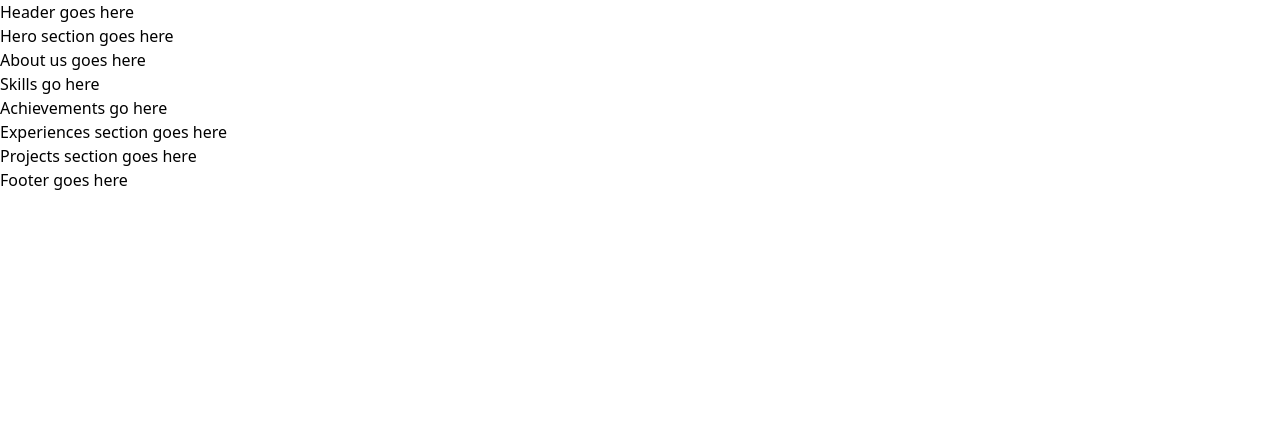
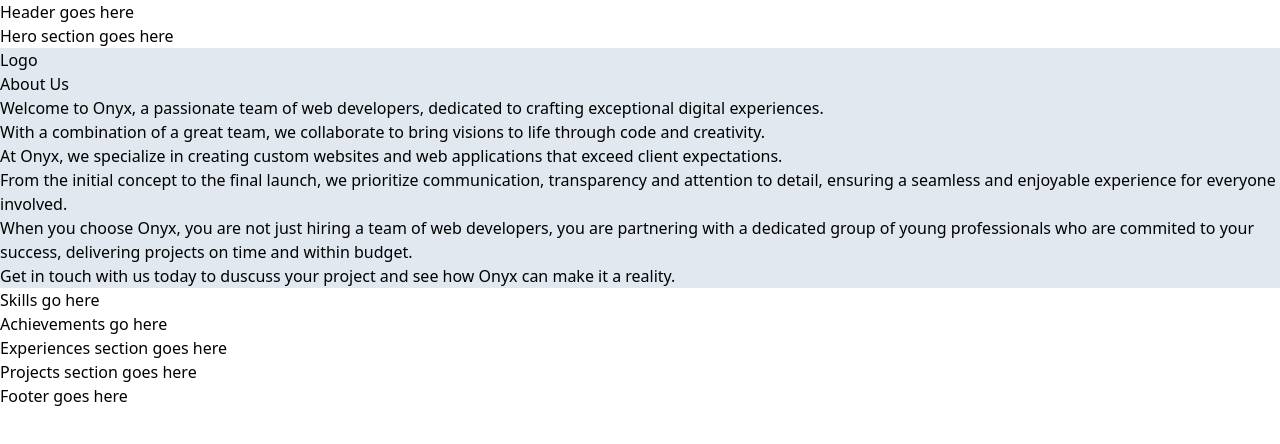
Before and after one commit to OnyxAlpha/ONYX-Portfolio-Website, a React (Create React App) app: page / in a window 1280 px wide. Shown: the top 444 px of the page. Built offline with nearby package versions, Linux system fonts and the light colour scheme.

Commit message:
creating about us section

```diff
--- a/src/components/about/index.jsx
+++ b/src/components/about/index.jsx
@@ -1,7 +1,19 @@
 export default function AboutUs() {
     return (
         <>
-        <p>About us goes here</p>
+        <section className="bg-slate-200">
+            <div>Logo</div>
+            <div>
+                <h1>About Us</h1>
+                <p>Welcome to Onyx, a passionate team of web developers, dedicated to crafting exceptional digital experiences.</p>
+                <p>With a combination of a great team, we collaborate to bring visions to life through code and creativity.</p>
+                <p>At Onyx, we specialize in creating custom websites and web applications that exceed client expectations.</p>
+                <p>From the initial concept to the final launch, we prioritize communication, transparency and attention to detail, ensuring a seamless and enjoyable experience for everyone involved.</p>
+                <p>When you choose Onyx, you are not just hiring a team of web developers, you are partnering with a dedicated group of young professionals who are commited to your success, delivering projects on time and within budget.</p>
+                <p>Get in touch with us today to duscuss your project and see how Onyx can make it a reality.</p>
+            </div>
+
+        </section>
         </>
     );
 };
```
